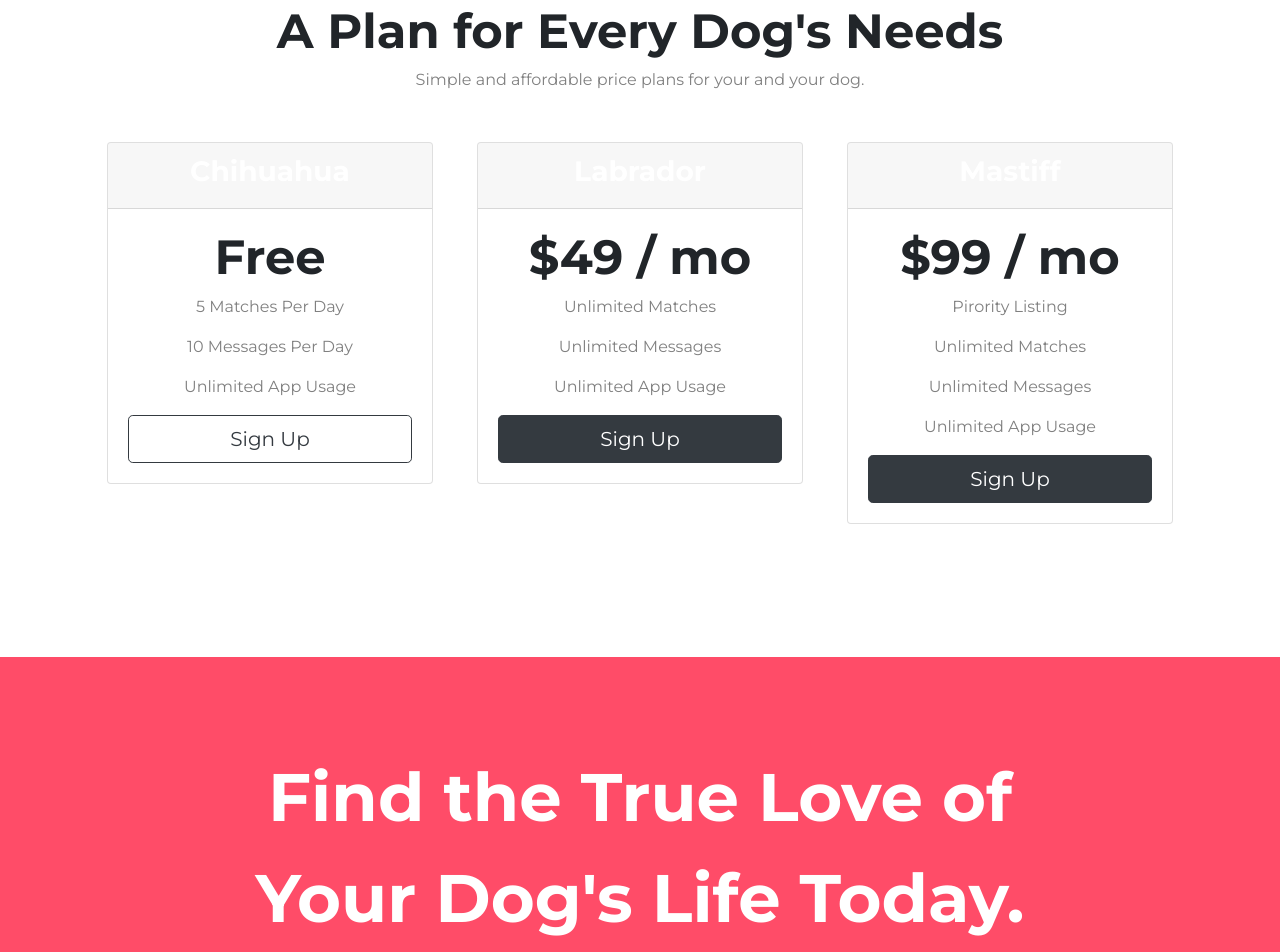
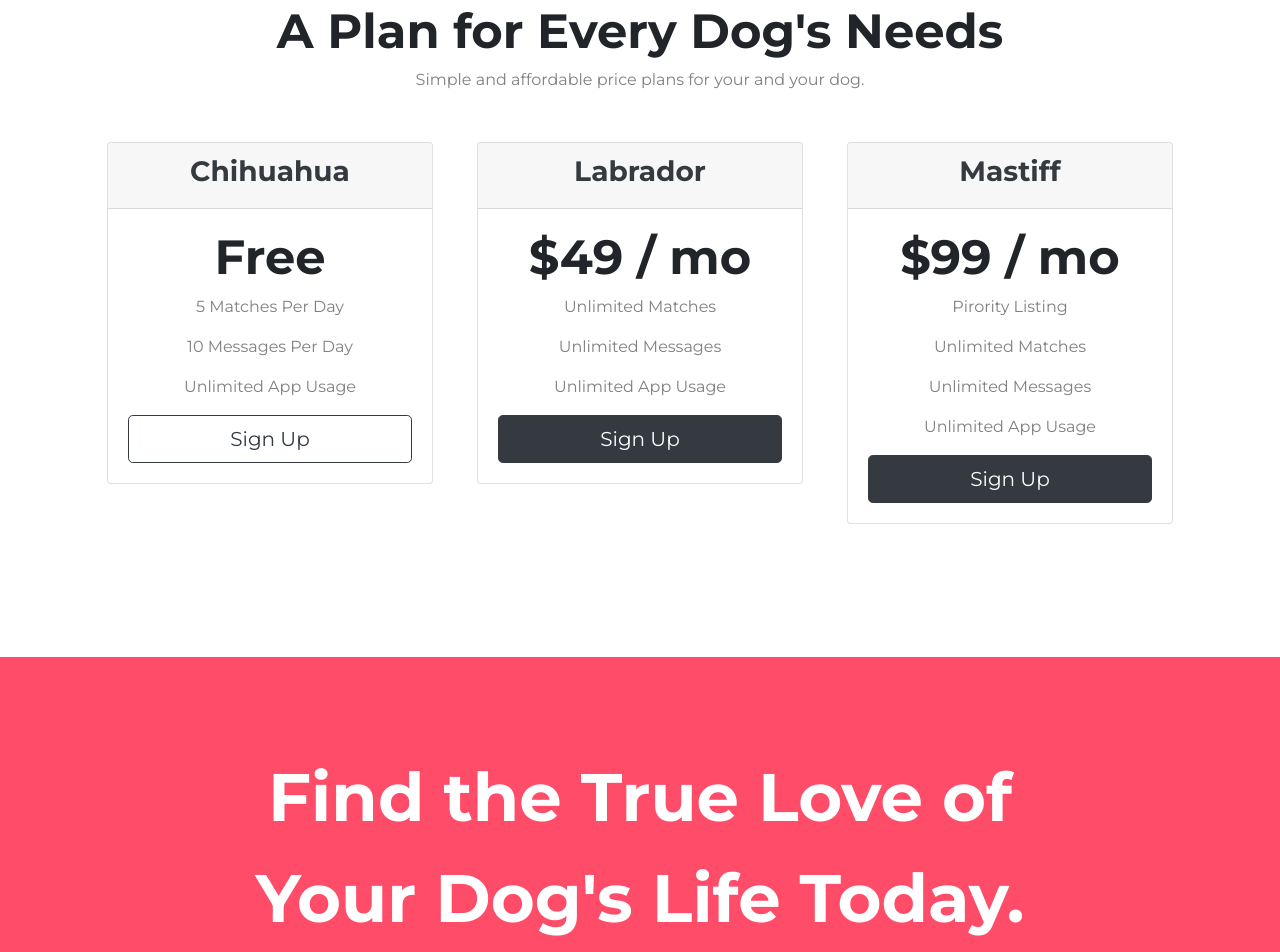
Before and after one commit to deeqakkk/It-s-not-Tinder, a plain HTML site: page index.html in a window 1280 px wide. Shown: the part 1810-2762 px from the top of the page. Drawn offline with nearby package versions, Linux system fonts and the light colour scheme.

Commit message:
fixed some bugs

```diff
--- a/index.html
+++ b/index.html
@@ -146,7 +146,7 @@
       <div class="pricing-col col-lg-4 col-md-6">
         <div class="card">
           <div class="card-header">
-            <h3 class="text-black">Chihuahua</h3>
+            <h3 class="text-dark">Chihuahua</h3>
           </div>
 
           <div class="card-body">
@@ -162,7 +162,7 @@
       <div class="col-lg-4 pricing-col col-md-6">
         <div class="card">
           <div class="card-header">
-            <h3 class="text-black">Labrador</h3>
+            <h3 class="text-dark">Labrador</h3>
           </div>
 
           <div class="card-body">
@@ -179,7 +179,7 @@
       <div class=" col-lg-4 pricing-col">
         <div class="card">
           <div class="card-header">
-            <h3 class="text-black">Mastiff</h3>
+            <h3 class="text-dark">Mastiff</h3>
           </div>
 
           <div class="card-body">
```
